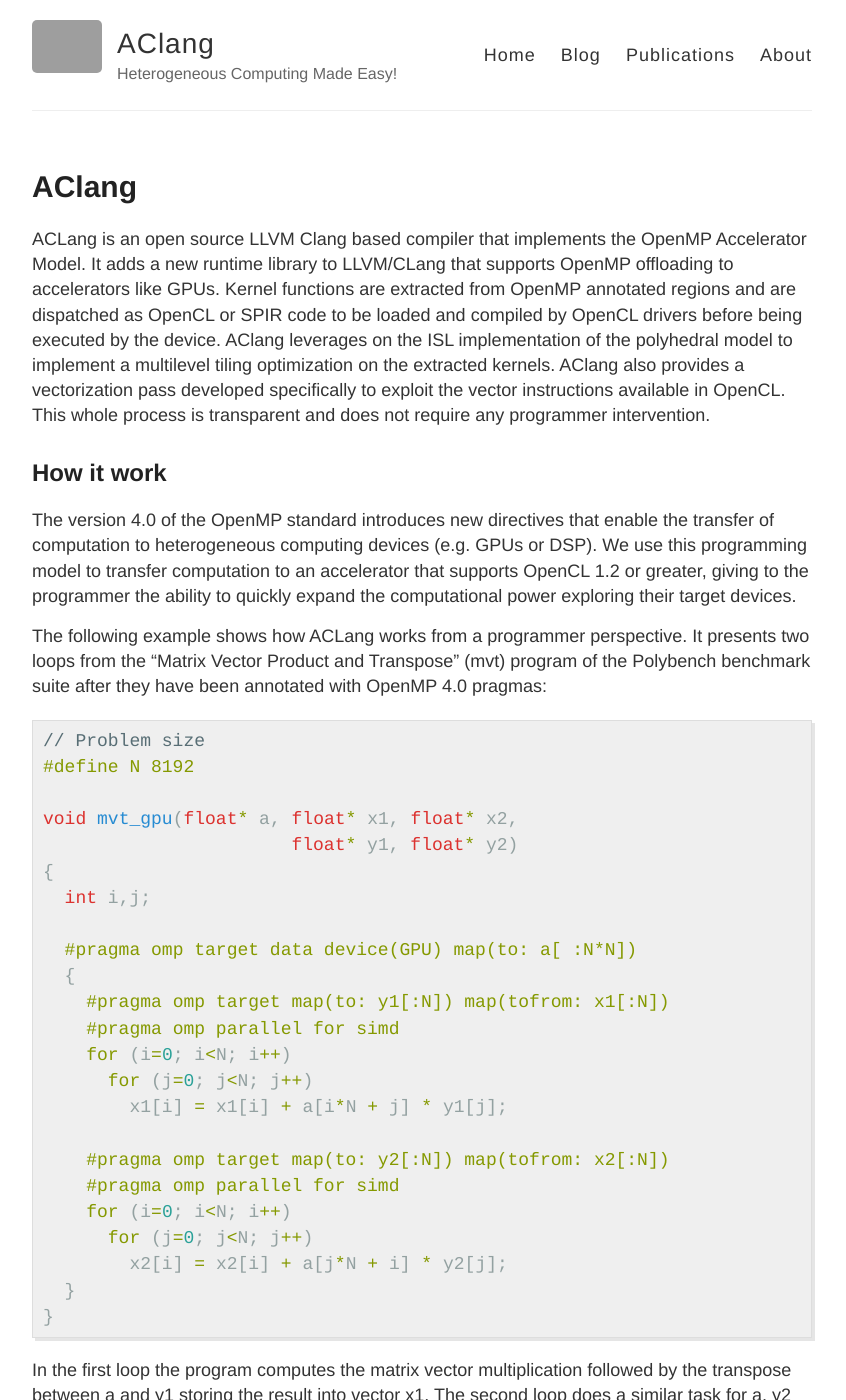
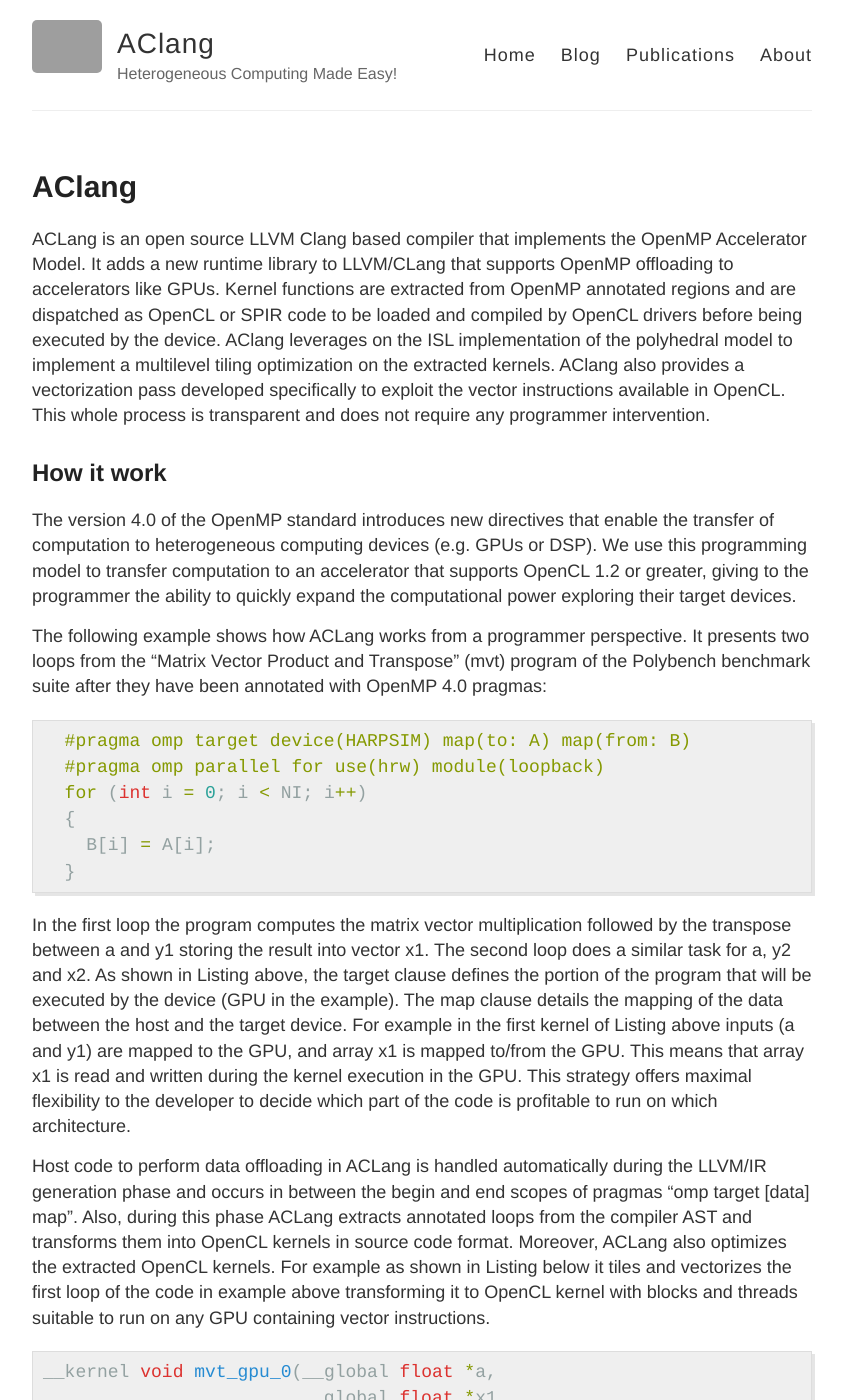
Before and after one commit to ramonn76/HardCloud, a Jekyll site: the page built from index.md, in a window 1280 px wide and 1400 px high. Shown: the whole window, without its empty margins (218-1064 px from the left). Built offline with Jekyll 4.4.1, drawn with Linux system fonts in a browser that asks for light colours; grey boxes are pictures that could not be loaded.

Commit message:
Update index.md

```diff
--- a/index.md
+++ b/index.md
@@ -31,29 +31,14 @@ Transpose” (mvt) program of the Polybench benchmark suite after they
 have been annotated with OpenMP 4.0 pragmas:
 
 {% highlight C %}
-// Problem size
-#define N 8192
 
-void mvt_gpu(float* a, float* x1, float* x2,
-                       float* y1, float* y2)
-{
-  int i,j;
+  #pragma omp target device(HARPSIM) map(to: A) map(from: B)
+  #pragma omp parallel for use(hrw) module(loopback)
+  for (int i = 0; i < NI; i++)
+  {
+    B[i] = A[i];
+  }
 
-  #pragma omp target data device(GPU) map(to: a[ :N*N])
-  {
-    #pragma omp target map(to: y1[:N]) map(tofrom: x1[:N])
-    #pragma omp parallel for simd
-    for (i=0; i<N; i++)
-      for (j=0; j<N; j++)
-        x1[i] = x1[i] + a[i*N + j] * y1[j];
-
-    #pragma omp target map(to: y2[:N]) map(tofrom: x2[:N])
-    #pragma omp parallel for simd
-    for (i=0; i<N; i++)
-      for (j=0; j<N; j++)
-        x2[i] = x2[i] + a[j*N + i] * y2[j];
-  }
-}
 {% endhighlight %}
 
 In the first loop the program computes the matrix vector
```
